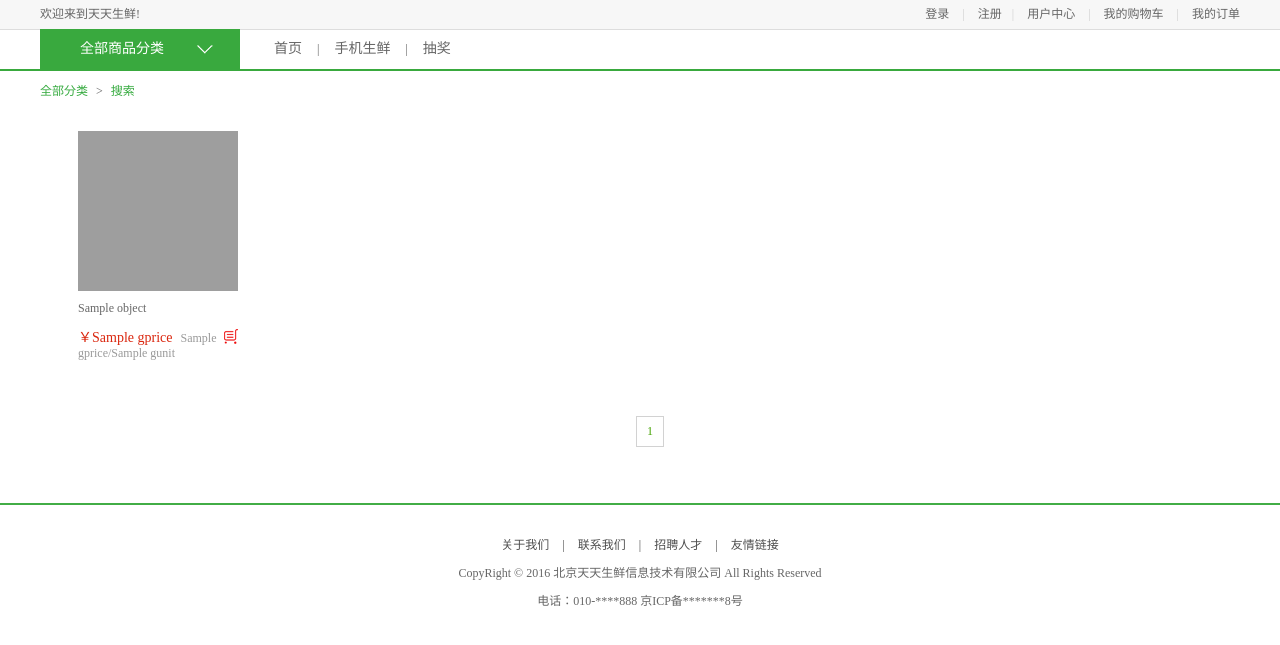
After one commit to longyincug/daily_fresh, a Django app: template templates/search/search.html in a window 1280 px wide. The commit adds this page. Shown: the top 645 px of the page. Run offline with Django 3.2, Linux system fonts and the light colour scheme; the template is opened without the code that fills it: most values are stand-ins (such as "Sample title", 1, 10 or a date in 2020); parts of the project's set-up code (start-up, migrations or seed data) failed here and were passed over; grey boxes are pictures that could not be loaded.

Commit message:
seach(end)

```diff
--- a/daily_fresh/urls.py
+++ b/daily_fresh/urls.py
@@ -23,5 +23,6 @@ urlpatterns = [
     url(r'^cart/',include('df_cart.urls')),
     url(r'^order/',include('df_order.urls')),
     url(r'^',include('df_goods.urls')),
+    # url(r'^search/', include('haystack.urls')),
 
 ]
--- a/df_goods/urls.py
+++ b/df_goods/urls.py
@@ -5,4 +5,6 @@ urlpatterns = [
     url(r'^$',views.index),
     url(r'^list(\d+)_(\d+)_(\d+)/$', views.list_handle),
     url(r'^(\d+)/$',views.detail),
+    # 自定义上下文
+    url(r'^search/', views.MySearchView()),
 ]
--- a/static/css/main.css
+++ b/static/css/main.css
@@ -166,8 +166,8 @@ html,body{height:100%}
 
 
 .main_wrap{width:1200px;margin:0 auto;}
-.l_wrap{width:200px;}
-.r_wrap{width:980px;}
+/*.l_wrap{width:200px;}*/
+.r_wrap{width:1180px;}
 
 
 /* 新品推荐样式 */
--- a/templates/df_user/user_base.html
+++ b/templates/df_user/user_base.html
@@ -39,8 +39,10 @@
 		<a href="/" class="logo fl"><img src="/static/images/logo.png"></a>
 		<div class="sub_page_name fl">|&nbsp;&nbsp;&nbsp;&nbsp;{{title}}</div>
 		<div class="search_con fr">
-			<input type="text" class="input_text fl" name="" placeholder="搜索商品">
-			<input type="button" class="input_btn fr" name="" value="搜索">
+				<form action="/search/" method="get">
+			<input type="text" class="input_text fl" name="q" placeholder="搜索商品">
+			<input type="submit" class="input_btn fr" name="" value="搜索">
+				</form>
 		</div>
 	</div>
 	{% endif %}
@@ -49,8 +51,11 @@
 	<div class="search_bar clearfix">
 		<a href="/" class="logo fl"><img src="/static/images/logo.png"></a>
 		<div class="search_con fl">
-			<input type="text" class="input_text fl" name="" placeholder="搜索商品">
-			<input type="button" class="input_btn fr" name="" value="搜索">
+
+				<form action="/search/" method="get">
+			<input type="text" class="input_text fl" name="q" placeholder="搜索商品">
+			<input type="submit" class="input_btn fr" name="" value="搜索">
+				</form>
 		</div>
 		<div class="guest_cart fr">
 			<a href="/cart/" class="cart_name fl">我的购物车</a>
--- /dev/null
+++ b/templates/search/indexes/df_goods/goodsinfo_text.txt
@@ -0,0 +1,3 @@
+{{object.gtitle}}
+{{object.gdesc}}
+{{object.gcontent}}
--- /dev/null
+++ b/templates/search/search.html
@@ -0,0 +1,88 @@
+{%extends 'df_user/user_base.html'%}
+
+
+{%block body%}
+	<div class="navbar_con">
+		<div class="navbar clearfix">
+			<div class="subnav_con fl">
+				<h1>全部商品分类</h1>
+				<span></span>
+				<ul class="subnav">
+					<li><a href="/list1_1_1/" class="fruit">新鲜水果</a></li>
+					<li><a href="/list2_1_1/" class="seafood">海鲜水产</a></li>
+					<li><a href="#" class="meet">猪牛羊肉</a></li>
+					<li><a href="#" class="egg">禽类蛋品</a></li>
+					<li><a href="#" class="vegetables">新鲜蔬菜</a></li>
+					<li><a href="#" class="ice">速冻食品</a></li>
+				</ul>
+			</div>
+			<ul class="navlist fl">
+				<li><a href="/">首页</a></li>
+				<li class="interval">|</li>
+				<li><a href="#">手机生鲜</a></li>
+				<li class="interval">|</li>
+				<li><a href="#">抽奖</a></li>
+			</ul>
+		</div>
+	</div>
+
+	<div class="breadcrumb">
+		<a href="/">全部分类</a>
+		<span>></span>
+		<a href="#">搜索</a>
+	</div>
+
+	<div class="main_wrap clearfix">
+		<!--<div class="l_wrap fl clearfix">-->
+			<!--<div class="new_goods">-->
+				<!--<h3>新品推荐</h3>-->
+				<!--<ul>-->
+					<!--{%for g in new%}-->
+					<!--<li>-->
+						<!--<a href="/{{g.id}}/"><img src="/static/{{g.gpic}}"></a>-->
+						<!--<h4><a href="/{{g.id}}/">{{g.gtitle}}</a></h4>-->
+						<!--<div class="prize">￥{{g.gprice}}</div>-->
+					<!--</li>-->
+					<!--{%endfor%}-->
+				<!--</ul>-->
+			<!--</div>-->
+		<!--</div>-->
+
+		<div class="r_wrap fr clearfix">
+
+			<ul class="goods_type_list clearfix">
+				{% for result in page.object_list %}
+				<li>
+					<a href="/{{result.object.id}}/"><img src="/static/{{result.object.gpic}}"></a>
+					<h4><a href="/{{result.object.id}}/">{{result.object.gtitle}}</a></h4>
+					<div class="operate">
+						<span class="prize">￥{{result.object.gprice}}</span>
+						<span class="unit">{{result.object.gprice}}/{{result.object.gunit}}</span>
+						<a href="/cart/{{result.object.id}}/1/" class="add_goods" title="加入购物车"></a>
+					</div>
+				</li>
+				{%endfor%}
+
+			</ul>
+
+			<div class="pagenation">
+				{% if page.has_previous %}
+				<a href="/search/?q={{query}}&amp;page={{page.previous_page_number}}"><上一页</a>
+				{% endif %}
+
+				{% for p in page.paginator.page_range %}
+				{% if p == page.number %}
+				<a href="#"  class="active" >{{p}}</a>
+				{%else%}
+				<a href="/search/?q={{query}}&amp;page={{p}}">{{p}}</a>
+				{% endif %}
+				{%endfor%}
+
+				{% if pagelist.has_next %}
+				<a href="/search/?q={{query}}&amp;page={{page.next_page_number}}">下一页></a>
+				{% endif %}
+			</div>
+		</div>
+	</div>
+
+{%endblock body%}
```
Also changed, not shown: daily_fresh/settings.py (+11 -0 lines), df_goods/search_indexes.py (added, +12 -0 lines), df_goods/views.py (+11 -0 lines), 5 other files.
